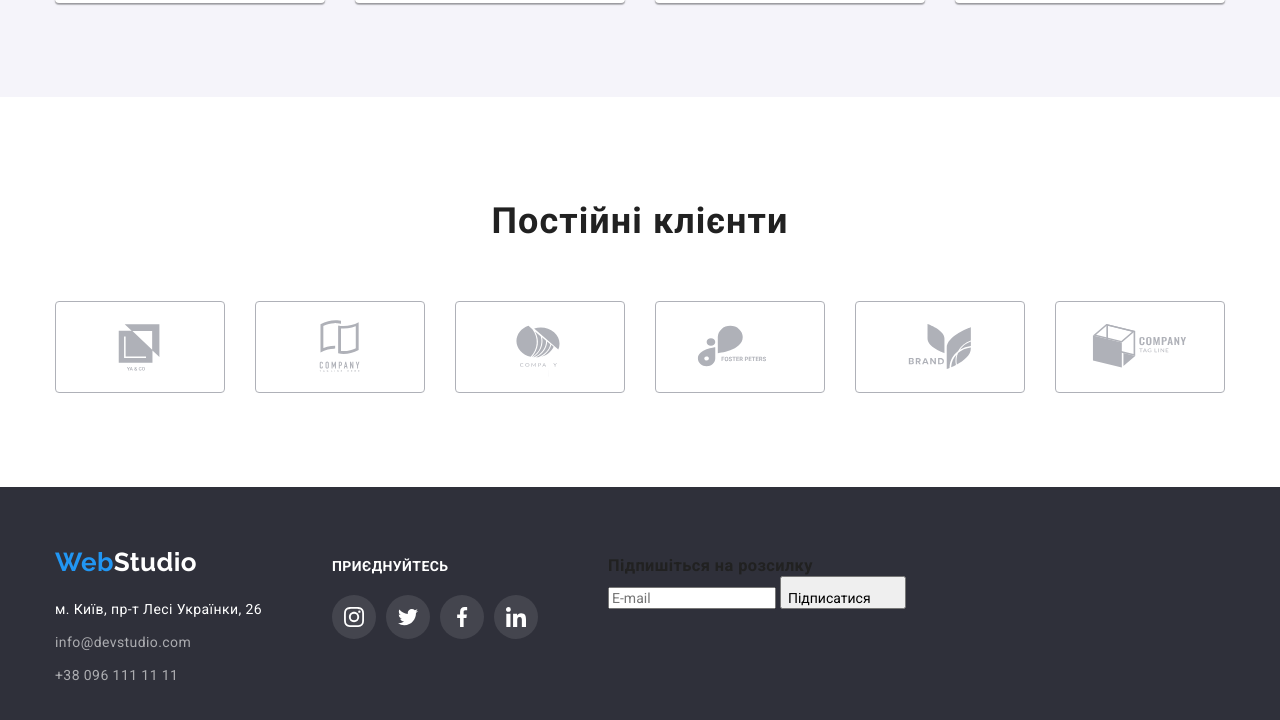
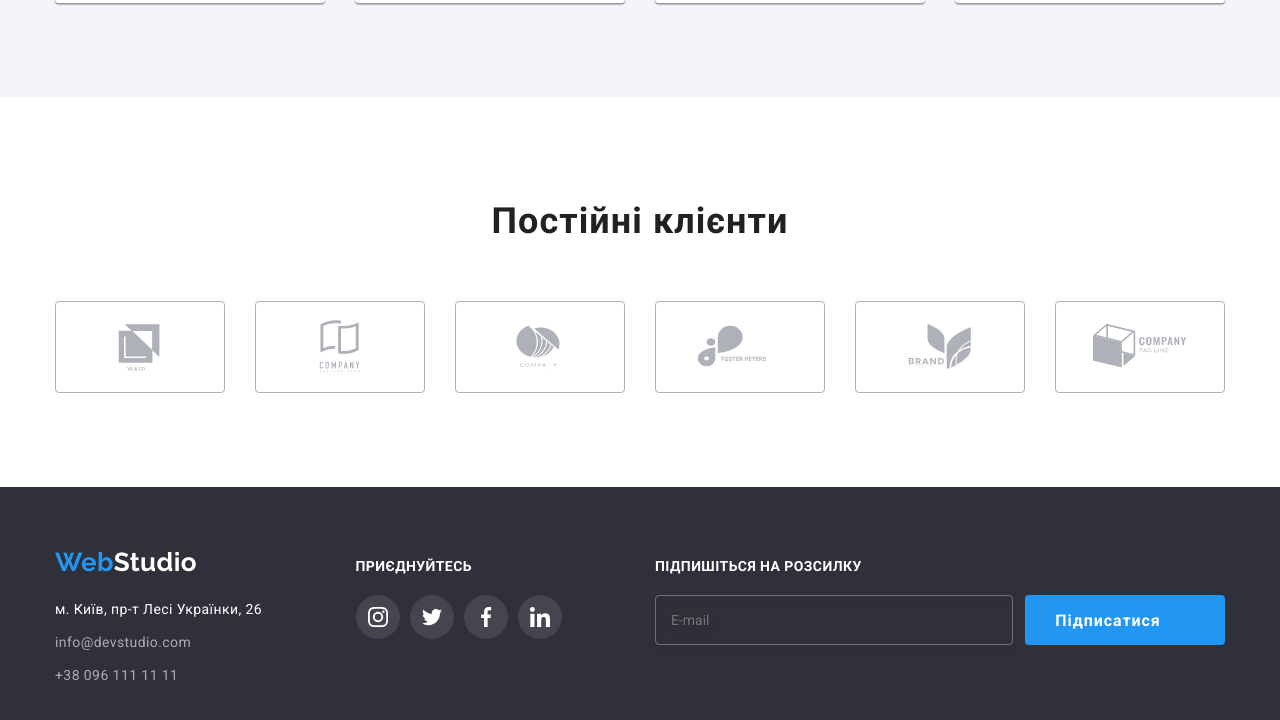
Before and after one commit to alexveryk/goit-markup-hw-06, a plain HTML site: page index.html in a window 1280 px wide. Shown: the part 2246-2966 px from the top of the page. Drawn offline with nearby package versions, Linux system fonts and the light colour scheme.

Commit message:
Added styles for subscription form

```diff
--- a/css/style.css
+++ b/css/style.css
@@ -524,7 +524,7 @@ a.current::after {
 }
 .footer-container {
   display: flex;
-  gap: 70px;
+  justify-content: space-between;
   align-items: baseline;
 }
 
@@ -534,7 +534,7 @@ a.current::after {
   column-gap: 70px;
 }
 
-.footer-column > .join-title {
+.footer-column > .footer-column-title {
   font-size: 14px;
   line-height: 1.14;
   letter-spacing: 0.03em;
@@ -567,6 +567,53 @@ a.current::after {
 .join-list-link:hover,
 .join-list-link:focus {
   background-color: var(--accent-color);
+}
+
+.subscription-form {
+  display: flex;
+}
+
+.subscription-form-email {
+  width: 358px;
+  height: 50px;
+  background-color: inherit;
+  border: 1px solid rgba(255, 255, 255, 0.3);
+  filter: drop-shadow(0px 4px 4px rgba(0, 0, 0, 0.15));
+  border-radius: 4px;
+  padding: 16px 15px;
+  color: var(--color-text-dark-threme);
+  margin-right: 12px;
+}
+
+.subscription-form-btn {
+  position: relative;
+  width: 200px;
+  height: 50px;
+  padding-left: 28px;
+  padding-right: 62px;
+  padding-top: 10px;
+  padding-bottom: 10px;
+  font-weight: 700;
+  font-size: 16px;
+  line-height: 1.88;
+  letter-spacing: 0.06em;
+
+  color: var(--color-text-dark-threme);
+  background-color: var(--accent-color);
+
+  cursor: pointer;
+  border: 1px solid transparent;
+  border-radius: 4px;
+  transition: background-color var(--duration-and-timing-function),
+    box-shadow var(--duration-and-timing-function);
+}
+
+.subscription-send-icon {
+  position: absolute;
+  top: 50%;
+  transform: translateY(-50%);
+  right: 28px;
+  fill: currentColor;
 }
 
 /******* /FOOTER ******/
@@ -688,6 +735,7 @@ img.projects-img {
 
 /******* /MAIN POTFOLIO *******/
 
+/* **************  MODAL************** */
 .backdrop {
   position: fixed;
   top: 0;
@@ -731,3 +779,4 @@ img.projects-img {
   border: 1px solid rgba(0, 0, 0, 0.1);
   border-radius: 50%;
 }
+/* ************** /MODAL  ************** */
```
